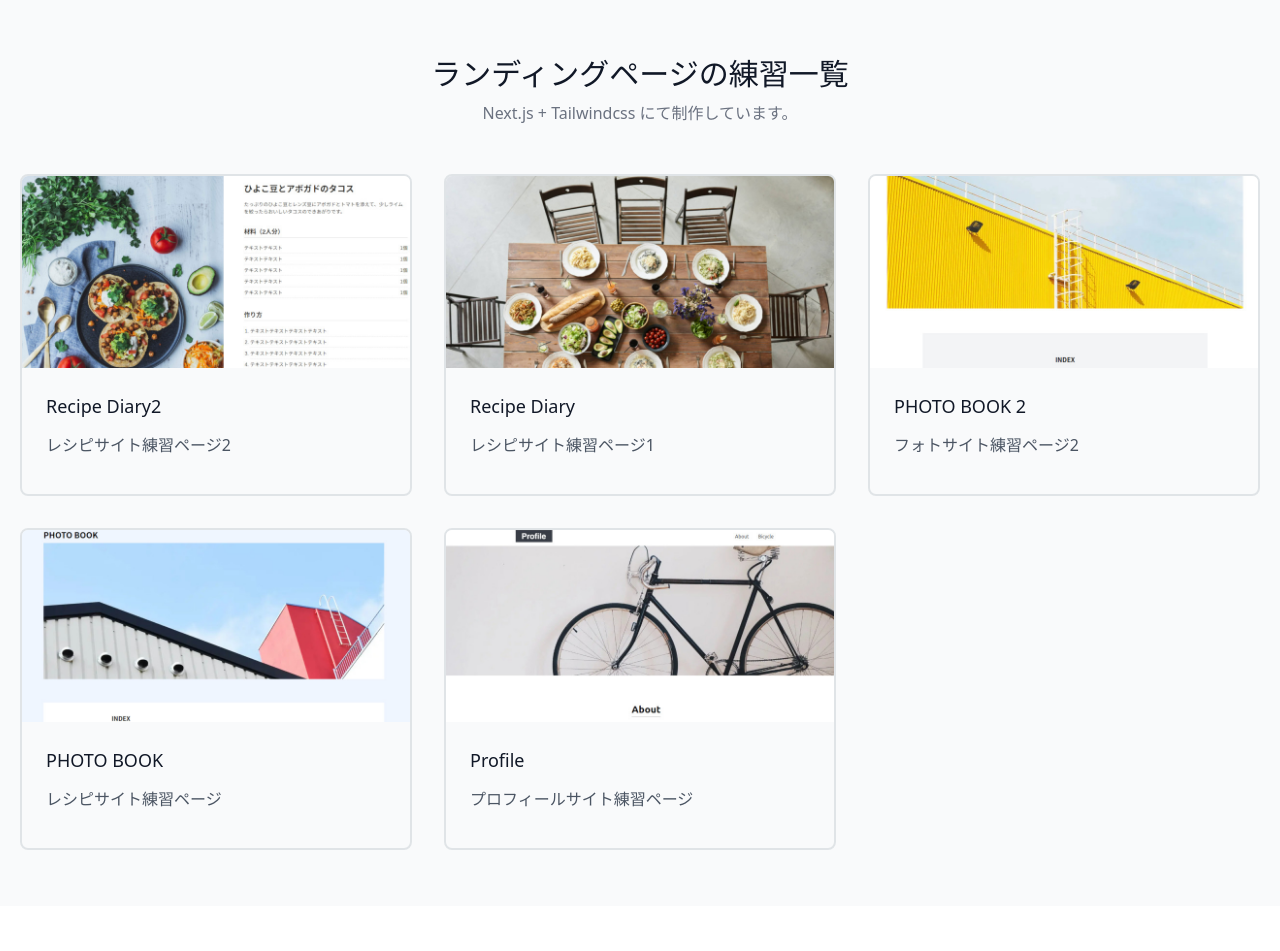
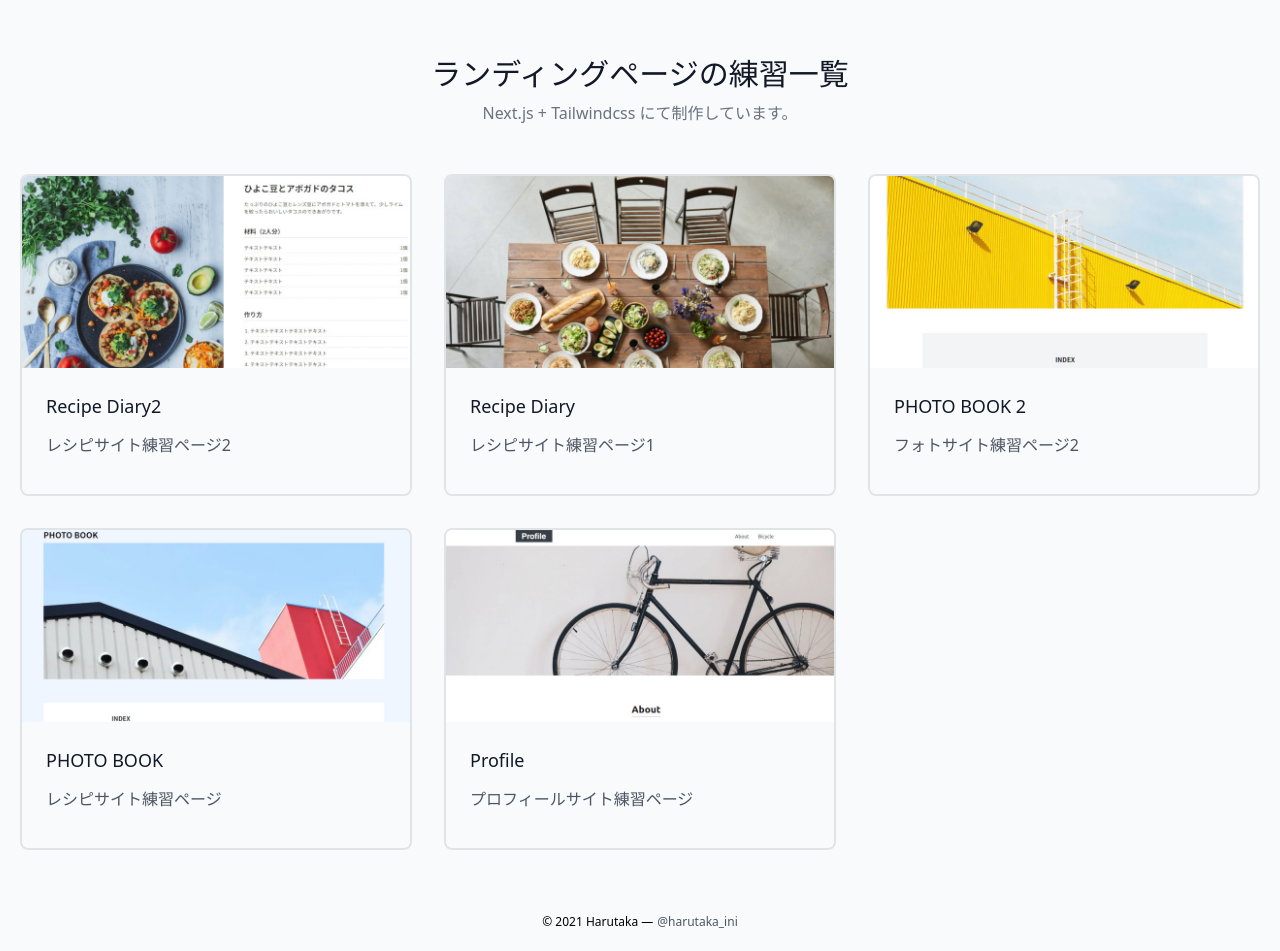
Before and after one commit to harutaka/tailwind_lp_collection, a Next.js app: page / in a window 1280 px wide. Shown: the top 951 px of the page. Before the commit the page ends 906 px from the top, so only its background shows below. Built offline with nearby package versions, Linux system fonts and the light colour scheme.

Commit message:
トップページのフッター追加

```diff
--- a/src/pages/index.tsx
+++ b/src/pages/index.tsx
@@ -85,6 +85,20 @@ const Home: NextPage = () => {
           </div>
         </div>
       </section>
+
+      <footer>
+        <p className="py-4 mx-auto text-xs text-center">
+          © 2021 Harutaka —
+          <a
+            href="https://twitter.com/harutaka_ini"
+            className="ml-1 text-gray-600 hover:opacity-75"
+            target="_blank"
+            rel="noopener noreferrer"
+          >
+            @harutaka_ini
+          </a>
+        </p>
+      </footer>
     </div>
   )
 }
```
